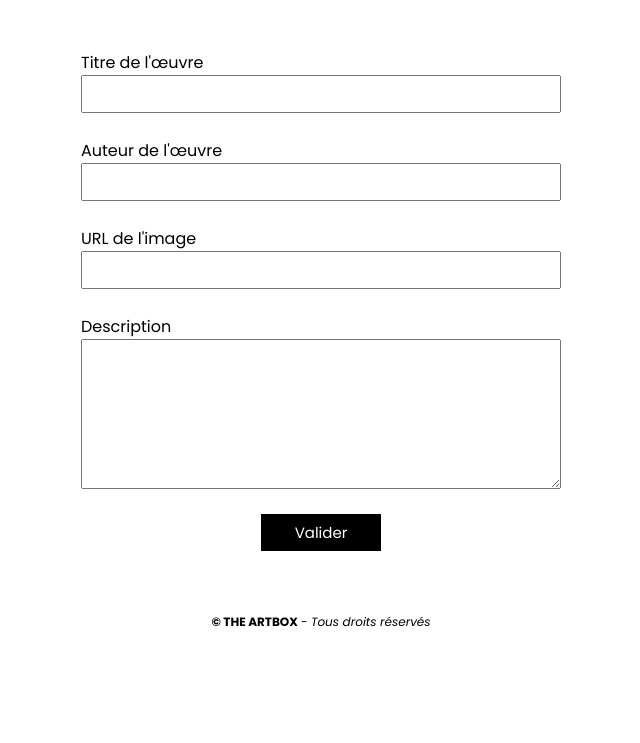
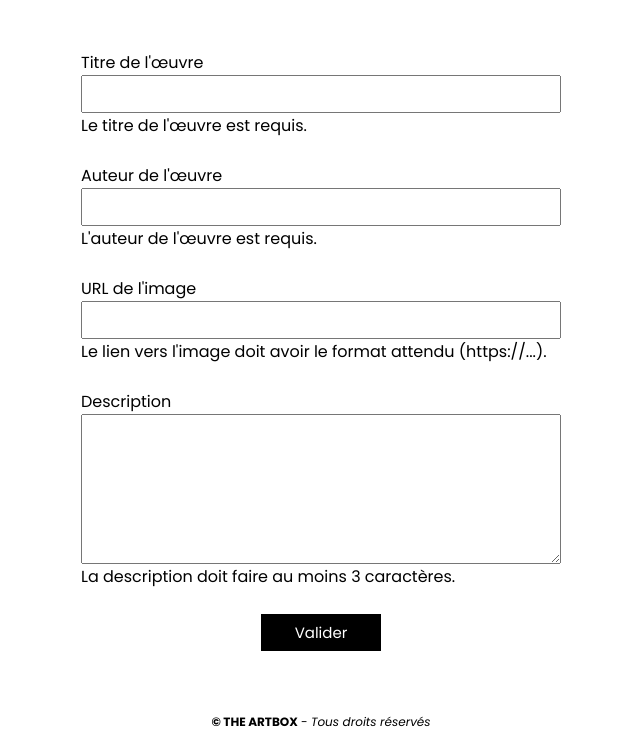
Before and after one commit to Luciana-Gassi/The-ArtBox, a PHP site: the page made by ajouter.php in a window 1280 px wide. Shown: the part 131-874 px from the top of the page, without its empty margins (319-959 px from the left). Before the commit the page ends 758 px from the top, so only its background shows below. Run offline with PHP 8.4, Linux system fonts and the light colour scheme.

Commit message:
final version
folder updated

```diff
--- a/ajouter.php
+++ b/ajouter.php
@@ -1,27 +1,38 @@
 <?php
-require 'dbconnection.php';
 require 'includes/header.php';
 ?>
-<!-- formulaire d'ajout d'une oeuvre -->
+
 <form action="traitement.php" method="POST">
     <div class="champ-formulaire">
         <label for="titre">Titre de l'œuvre</label>
-        <input type="text" name="titre" id="titre">
+        <input type="text" name="titre" id="titre" value="<?php echo isset($_POST['titre']) ? $_POST['titre'] : ''; ?>">
+        <?php if (isset($_GET['errors']) && strpos($_GET['errors'], 'titre') !== false): ?>
+            <span class="error">Le titre de l'œuvre est requis.</span>
+        <?php endif;?>
     </div>
     <div class="champ-formulaire">
         <label for="artiste">Auteur de l'œuvre</label>
-        <input type="text" name="artiste" id="artiste">
+        <input type="text" name="artiste" id="artiste" value="<?php echo isset($_POST['artiste']) ? $_POST['artiste'] : ''; ?>">
+        <?php if (isset($_GET['errors']) && strpos($_GET['errors'], 'artiste') !== false): ?>
+            <span class="error">L'auteur de l'œuvre est requis.</span>
+        <?php endif;?>
     </div>
     <div class="champ-formulaire">
         <label for="image">URL de l'image</label>
-        <input type="url" name="image" id="image">
+        <input type="url" name="image" id="image" value="<?php echo isset($_POST['image']) ? $_POST['image'] : ''; ?>">
+        <?php if (isset($_GET['errors']) && strpos($_GET['errors'], 'image') !== false): ?>
+            <span class="error">Le lien vers l'image doit avoir le format attendu (https://...).</span>
+        <?php endif;?>
     </div>
     <div class="champ-formulaire">
         <label for="description">Description</label>
-        <textarea name="description" id="description"></textarea>
+        <textarea name="description" id="description"><?php echo isset($_POST['description']) ? $_POST['description'] : ''; ?></textarea>
+        <?php if (isset($_GET['errors']) && strpos($_GET['errors'], 'description') !== false): ?>
+            <span class="error">La description doit faire au moins 3 caractères.</span>
+        <?php endif;?>
     </div>
 
     <input type="submit" value="Valider" name="submit">
 </form>
 
-<?php require 'includes/footer.php';?>
+<?php require 'includes/footer.php'; ?>
```
Also changed, not shown: traitement.php (+9 -13 lines).
